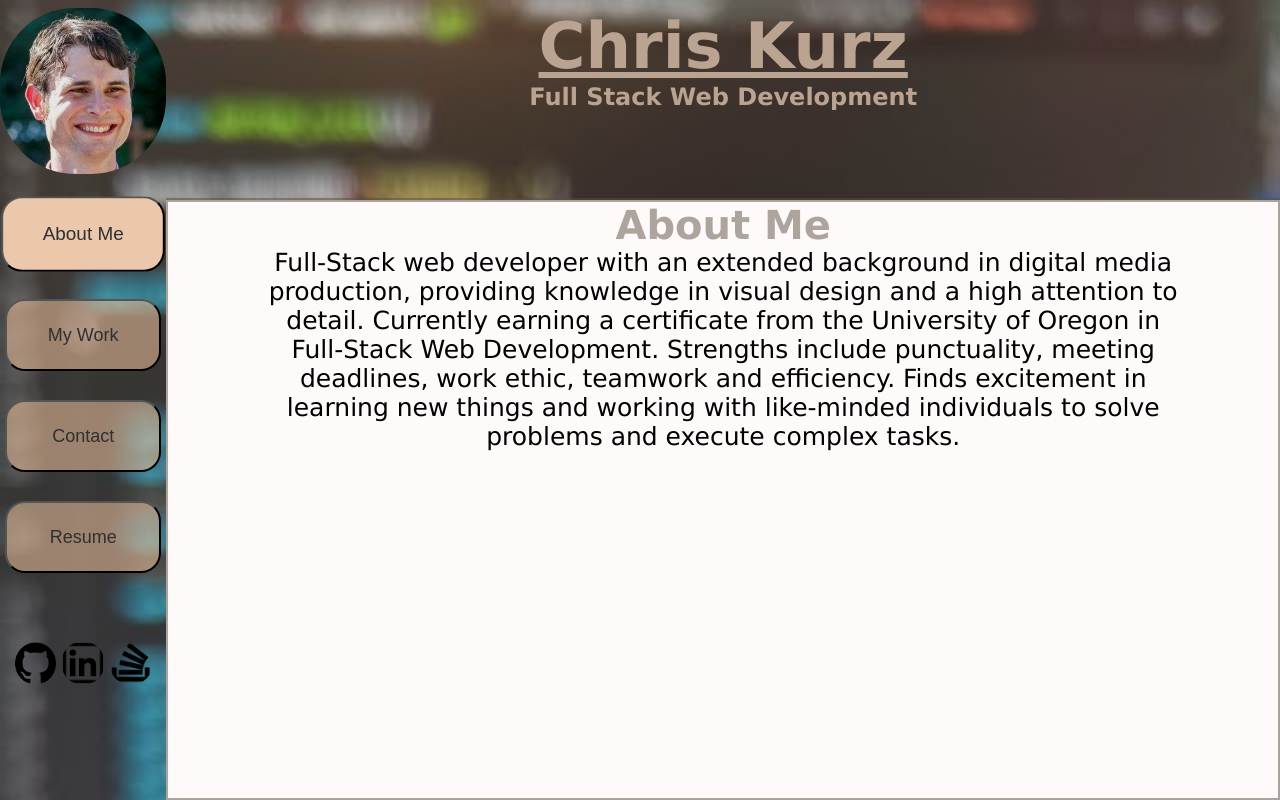
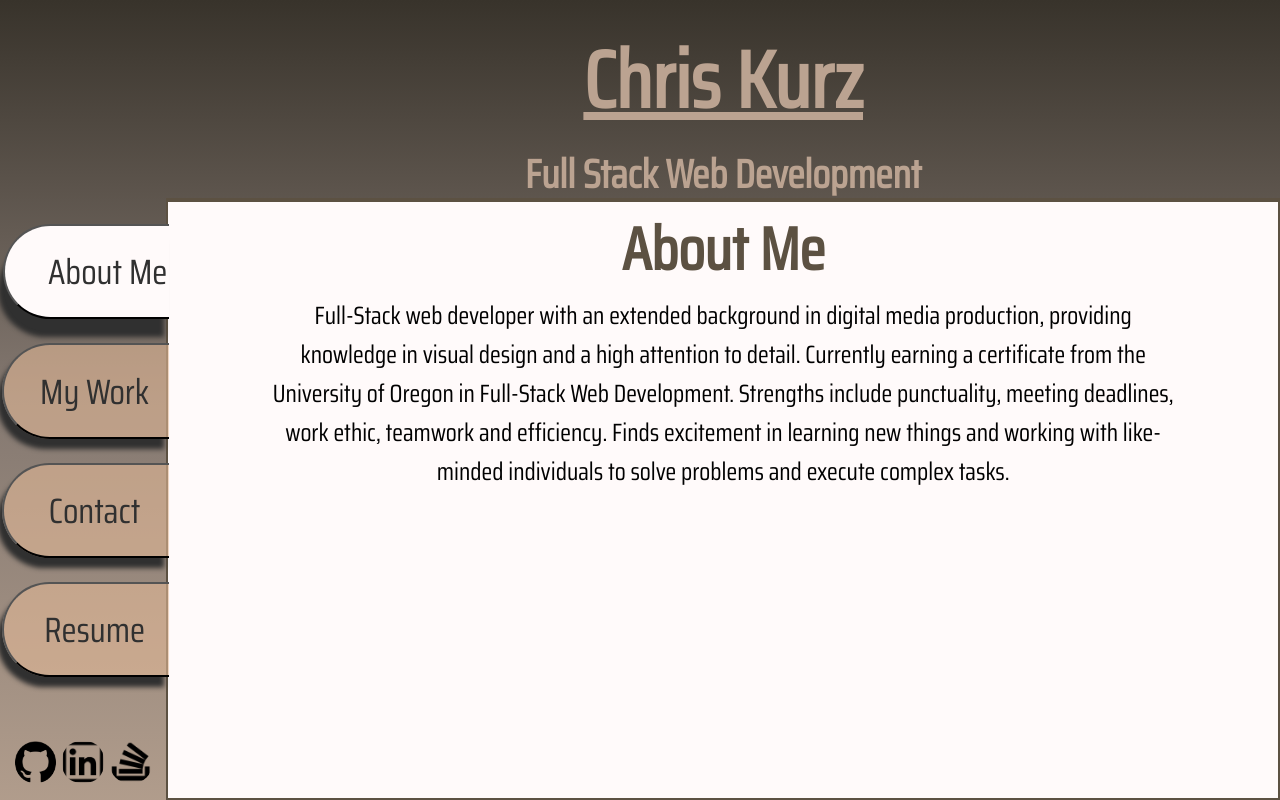
Before and after one commit to ChrisKurz098/Portfolio, a React (Create React App) app: page / in a window 1280 px wide. Built offline with nearby package versions, Linux system fonts and the light colour scheme.

Commit message:
updated background to basic gradient. Changed selected-card to be set by a state

```diff
--- a/public/index.html
+++ b/public/index.html
@@ -10,20 +10,11 @@
       content="Web site created using create-react-app"
     />
     <link rel="apple-touch-icon" href="%PUBLIC_URL%/logo192.png" />
-    <!--
-      manifest.json provides metadata used when your web app is installed on a
-      user's mobile device or desktop. See https://developers.google.com/web/fundamentals/web-app-manifest/
-    -->
+
     <link rel="manifest" href="%PUBLIC_URL%/manifest.json" />
-    <!--
-      Notice the use of %PUBLIC_URL% in the tags above.
-      It will be replaced with the URL of the `public` folder during the build.
-      Only files inside the `public` folder can be referenced from the HTML.
-
-      Unlike "/favicon.ico" or "favicon.ico", "%PUBLIC_URL%/favicon.ico" will
-      work correctly both with client-side routing and a non-root public URL.
-      Learn how to configure a non-root public URL by running `npm run build`.
-    -->
+    <link
+    href="https://fonts.googleapis.com/css2?family=Saira+Condensed"
+    rel="stylesheet" />
     <title>React App</title>
   </head>
   <body>
--- a/src/assets/css/style.css
+++ b/src/assets/css/style.css
@@ -1,10 +1,15 @@
 :root{
-    --primary-color: rgba(92, 81, 66, 0.507);
+    --primary-color: rgb(92, 81, 66);
     --text-color: rgb(46, 42, 36);
     --secondary-color: rgb(187, 163, 145);
     --transparent-color: rgba(230, 186, 152, 0.582);
-    --hover-color: rgb(211, 203, 197);
-    --select-color: rgb(235, 199, 172);
+    --select-color: rgb(245, 217, 196);
+
+}
+
+@font-face {
+    font-family: SairaCondensed;
+    src: url(../fonts/SairaCondensed-Regular.ttf);
 }
 * {
     margin: 0;
@@ -18,36 +23,41 @@ p {
 }
 html{
     scroll-behavior: smooth; /*makes all scrolling smooth*/
+   overflow: scroll;
+   background: hsla(36, 12%, 16%, 1);
+   background: linear-gradient(180deg, rgb(56, 51, 43) 0%, hsla(24, 8%, 48%, 1) 50%, hsla(27, 19%, 62%, 1) 100%);
+
+
 }
 
 body {
 
-    font-family: 'Lucida Sans', Arial, sans-serif;
+    font-family:SairaCondensed;
 }
 
 #profile-pic-title{ /*this element is to only be seen on smaller screen sizes*/
     visibility: hidden;
     height:0px;
-    animation: fadeIn 1s
+    animation: fadeIn 1s;
 }
 
 #title {
-    margin-top: 0;
+    margin-top: 0px;
     flex: 0 100%;
     display: block;
     text-align: center;
     animation: inFromTop 1s;
 }
 #title h1{
-    margin-top: -10px;
+    margin-top: -3%;
     color:var(--secondary-color);
     text-decoration: underline;
-    font-size:400%;
+    font-size:10vh;
 }
 
 #title h2{
     color:var(--secondary-color);
-    font-size: 3vh;
+    font-size: 5vh;
 }
 
 header {
@@ -57,29 +67,32 @@ header {
     height: 25vh;
     justify-content: space-between;
     flex-wrap: wrap;
-    background-image: url("../images/blurry-bg.jpg");
-    background-size: cover;
+    /* background-image: url("../images/blurry-bg.jpg"); -------BK IMAGE*/
+    background-size: 100%;
     background-attachment: fixed;
     border-bottom: 0.2vw solid var(--primary-color);
+    font-size: xx-large;
 
 }
 
+
 /*by setting margins reletive to the viewport, the items will saty stationary on screen*/
+nav {
+    padding-top: 25vh;
+}
 header nav {
-
     display:inline-flex;
     flex-direction: column;
     order:1;
     text-align: center;
-    font-size: 2vw;
     position: fixed;
     width: 13vw;
     height: 100%;
     top: 0;
     left: 0;
     /* background-image: linear-gradient( rgb(247, 228, 204), rgb(87, 73, 51)); */
-    background-image: url("../images/blurry-bg.jpg");
-    background-size: cover;
+    /* background-image: url("../images/blurry-bg.jpg"); -------BK IMAGE */
+    background-size: 100%;
     background-attachment: fixed;
 
     z-index: 9999;
@@ -87,27 +100,45 @@ header nav {
 }
 
 header nav button{
-    margin: 5px;
-    font-size: large;
+    padding-left: 10%;
+    text-align: center;
+    margin-left: 1.28%;
+    font-size: 110%;
+    font-family:SairaCondensed;
     display: inline-block; /*set from flex child to block so margins can be set for spacing*/
     color: rgb(48, 48, 48);
     margin-top: 3vh;
-    height: 9vh;
+    height: 20%;
+    width: 13vw;
     text-decoration: none;
     background-color: var(--transparent-color);
-    border-radius: 20px;
+    border-radius: 90px 0px 0px 90px;
+    border-right: 0px;
+    border-top-right-radius: 0px;
+    border-bottom-right-radius: 0px;
     transition: .5s;
+    box-shadow: -5px 10px 5px;
 }
 
 header nav button:hover{
-    transform: scale(1.05);
-    background-color: var(--hover-color);
+    width: 13vw;
+    background-color: rgb(207, 195, 195);
 }
 
 .nav-selected {
-    transform: scale(1.05);
-    background-color: var(--select-color);
+    margin-left: 1.6%;
+    padding-left: 25%;
+   border-right: 0px;;
+    border-top-right-radius: 0px;
+    border-bottom-right-radius: 0px;
+    background-color: snow;
+    box-shadow: -5px 18px 5px;
+
 }
+.nav-selected:hover{
+    background-color: snow;
+}
+
 
 header nav img{
     margin-top: 1vh;
@@ -124,37 +155,46 @@ header nav img{
     transition: .5s;
 }
 #myLinks img:hover{
-
     width: 35%;
 }
 
 
 /* END HEADER/NAV */
 
+
 /*BEGIN ABOUT ME SECTION*/
 #about{
     height: 75vh;
+    font-size: 30px;
     background-color:snow;
     padding-bottom: 20px;
     border: 0.2vw solid var(--primary-color);
     text-align: center;
     margin-left:13vw;
-    animation: fadeIn 2s;
+
 }
 #about h2{
+    animation: fadeIn 2s;
     color:var(--primary-color);
-    font-size: 40px; /*this should be 30 but for somew reason it doesnt stay the right size*/
+    font-size: 200%;
 }
 
 /*BEGIN WORKS SECTION*/
 #work {
-    height: 100%;
+    height: 100vh;
     color:var(--primary-color);
     background-color:snow;
     font-size: 30px;
     border: 0.2vw solid var(--primary-color);
     text-align: center;
     margin-left:13vw;
+}
+
+#work h2 {
+    font-size: 200%;
+    margin-bottom: 2%;
+    height: auto;
+
     animation: fadeIn 2s;
 }
 
@@ -165,13 +205,17 @@ header nav img{
     flex-wrap: wrap;
 
 }
+#works:hover{
+
+    display: flex;
+    flex-wrap: wrap;
+
+}
 
 #works a{
     text-decoration: none;
     text-align: left;
 }
-
-
 
 .project-card-container{
     padding-left: 10vw;
@@ -184,36 +228,74 @@ flex-flow: row wrap;
 }
 
 .project-card {
-    max-width: 28%;
-
+    min-width: 28%;
+    background-color: aliceblue;
+    /* background-image: url("../../assets/images/CRTImage.jpg"); */
+    background-position:center;
     display: flex;
     flex-direction: column;
-    background-color: aliceblue;
     margin: 10px;
     padding: 10px;
     width: 20vw;
     height: 35vh;
     border: 3px solid var(--primary-color) ;
-    border-radius: 25px;
+    border-radius: 150px;
     font-size:1.5vw;
     box-shadow: inset;
     animation-name: inFromBelow;
+    transform: scale(1);
+
+    transition:  .5s;
+
 
 }
+.project-card:hover {
+    position: static;
+    z-index: 10;
 
+    transform: scale(1.05);
+    box-shadow: -5px 10px 5px rgba(0, 0, 0, 0.5);
+}
+.selected-card {
+    position: static;
+    z-index: 11;
+ height: 40vh;
+    transform: scale(1.5);
+    box-shadow: -20px 10px 5px rgba(0, 0, 0, 0.5);
+}
+.selected-card:hover {
+    position: static;
+    z-index: 11;
+
+    transform: scale(1.5);
+    box-shadow: -20px 10px 5px rgba(0, 0, 0, 0.5);
+}
+
+
+.project-card h4{
+    pointer-events: none;
+margin-top: 5%;
+font-size: xx-large;
+}
 .project-card p{
+    pointer-events: none;
+margin-top: 5%;
+    color: var(--text-color);
+    padding: 00px 10px 0px 10px;
+    font-size: x-large;
+}
 
-    color: var(--text-color);
-    padding: 0px 10px 0px 10px;
-    font-size: small;
-}
 .project-card img{
+
     margin-top: 1vh;
-    width:10%;
+    margin-bottom: 0px;
+    width:15%;
 }
 
 .project-card .liveLink{
     text-decoration: none;
+}
+.liveLinkDiv  {
     margin-top: auto;
 }
 
@@ -229,10 +311,11 @@ flex-flow: row wrap;
     border: 0.2vw solid var(--primary-color);
     text-align: center;
     margin-left:13vw;
-    animation: fadeIn 2s;
+
 }
 #contact h2{
-
+    font-size: 200%;
+    animation: fadeIn 2s;
     border-bottom: 8px solid var(--secondary-color);
 }
 
@@ -367,6 +450,12 @@ flex-flow: row wrap;
         opacity: 0;
     }
 }
+@keyframes growHor {
+    from{
+
+    transform: scaleX(0);
+    }
+}
 @keyframes flyIn {
     from{
 
@@ -414,19 +503,51 @@ flex-flow: row wrap;
 
 /*Preset animation times*/
 
-.fadeIn-1{
+.growIn-1{
     animation: growIn .75s;
 }
-.fadeIn-2{
+.growIn-2{
     animation: growIn 1s;
 }
-.fadeIn-3{
+.growIn-3{
     animation: growIn 1.25s;
 }
-.fadeIn-3{
+.growIn-3{
     animation: growIn 1.50s;
 }
 
+.growHor-1{
+    animation: growHor .75s;
+}
+.growHor-2{
+    animation: growHor 1s;
+}
+.growHor-3{
+    animation: growHor 1.25s;
+}
+.growHor-3{
+    animation: growHor 1.50s;
+}
+.growHor-4{
+    animation: growHor 1.75s;
+}
+
+
+.fadeIn-1{
+    animation: fadeIn 1s;
+}
+.fadeIn-2{
+    animation: fadeIn 1.25s;
+}
+.fadeIn-3{
+    animation: fadeIn 1.50s;
+}
+.fadeIn-4{
+    animation: fadeIn 1.75s;
+}
+.fadeIn-1{
+    animation: fadeIn 2s;
+}
 
 
 .inFromLeft-1 {
--- a/src/components/Header/index.js
+++ b/src/components/Header/index.js
@@ -15,6 +15,7 @@ const Header = ({view, setView}) => {
                 Full Stack Web Development
             </h2>
         </div>
+
         <Nav view={view} setView={setView} />
 
        </header>
--- a/src/components/Nav/index.js
+++ b/src/components/Nav/index.js
@@ -9,16 +9,16 @@ function buttonHandler(event) {
 }
     return (
             <nav onClick={buttonHandler}>
-                <img id="profile-pic" src={portImg} alt="Developer Chris Kurz" />
 
-                <button className={`inFromLeft-1 ${view === "About" && "nav-selected"}`} type='button' name="About" >About Me</button>
+                <button className={`  fadeIn-1 ${view === "About" && "nav-selected"}`} type='button' name="About" >About Me</button>
 
-                <button className={`inFromLeft-2 ${view === "Work" && "nav-selected"}`} type='button' name="Work" >My Work</button>
+                <button className={`fadeIn-2 ${view === "Work" && "nav-selected"}`} type='button' name="Work" >My Work</button>
 
-                <button className={`inFromLeft-3 ${view === "Contact" && "nav-selected"}`} type='button' name="Contact" >Contact</button>
+                <button className={`fadeIn-3 ${view === "Contact" && "nav-selected"}`} type='button' name="Contact" >Contact</button>
 
-                <button className={`inFromLeft-4 ${view === "Resume" && "nav-selected"}`} type='button' name='Resume'>Resume</button>
+                <button className={`fadeIn-4 ${view === "Resume" && "nav-selected"}`} type='button' name='Resume'>Resume</button>
                 <Footer/>
+
             </nav>
     )
 }
--- a/src/components/Projects/index.js
+++ b/src/components/Projects/index.js
@@ -2,8 +2,10 @@ import React, { useState, useEffect } from "react";
 
 
 function Projects() {
-    const projects = ['Plantzzz', 'TubeSim', 'EMPL-Tracker', 'Spelling-Bee','Weather-Dashborard'];
+    const projects = ['Plantzzz', 'TubeSim', 'EMPL-Tracker', 'Spelling-Bee', 'Weather-Dashborard'];
     const [projectData, setProjectData] = useState([]);
+
+    const [selected, setSelected] = useState("");
 
     useEffect(() => {
         getProjects();
@@ -13,11 +15,10 @@ function Projects() {
     async function getProjects() {
         const projectArray = [];
         let index = 1;
-        for(const project of projects) {
+        for (const project of projects) {
             const response = await fetch(`https://api.github.com/repos/chriskurz098/${project}`);
             const data = await response.json();
-            console.log('DATA: ', data)
-            await projectArray.push( {
+            await projectArray.push({
                 name: data.name,
                 description: data.description,
                 gitLink: data.svn_url,
@@ -30,21 +31,32 @@ function Projects() {
         setProjectData(projectArray);
     }
 
-    console.log('ProjectData: ', projectData)
+    function clickHandler(event){
+        const card = event.target;
+        card.scrollIntoView({block: "center"});
+        setSelected(card.id);
+    }
+
+
 
     return (
-        <div className="project-card-container">
-            {projectData===[] && <p>Gathering Projects...</p>}
+        <div className="project-card-container" onClick={clickHandler}>
+        <p     style={{ "display": projectData.length ? "none" : "block" }} >Gathering Projects...</p>
+
             {projectData.map((data) => (
-                <div key={data.index} className="project-card" style={{ animationDuration: `${data.index/2}s`}}>
+                <div key={data.index} id={data.name} className={`project-card ${selected==data.name && "selected-card"}`}  style={{
+                    animationDuration: `${data.index / 2}s`
+                }}>
                     <h4>{data.name}</h4>
-                    <a href={data.gitLink} target='__blank'>
-                   <img src={require('../../assets/images/gitIcon.png')} alt="GitHub Link"/>
-                   </a>
-                   <br/>
-                   <p>{data.description}</p>
-
-                     {data.liveLink && <a className='liveLink' href={data.liveLink} target='__blank'>Live Link</a>}
+                    <div>
+                        <a href={data.gitLink} target='__blank'>
+                            <img src={require('../../assets/images/gitIcon.png')} alt="GitHub Link" />
+                        </a>
+                    </div>
+                    <p>{data.description}</p>
+                    <div className="liveLinkDiv">
+                    {data.liveLink && <a className='liveLink' href={data.liveLink} target='__blank'>Live Link</a>}
+                    </div>
                 </div>
             ))}
         </div>
```
Also changed, not shown: src/assets/fonts/OFL.txt (added), src/assets/fonts/SairaCondensed-Regular.ttf (added).
